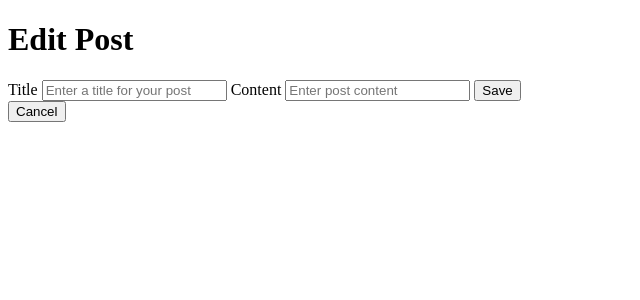
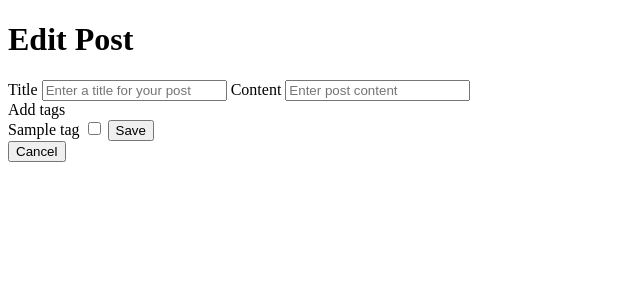
Before and after one commit to iam8/23-Blogly, a Flask app: template templates/edit_post.jinja2 in a window 1280 px wide. Shown: the top 300 px of the page, without its empty margins (0-640 px from the left). Run offline with Flask 3, Linux system fonts and the light colour scheme; the template is opened without the code that fills it: most values are stand-ins (such as "Sample title", 1, 10 or a date in 2020); parts of the project's set-up code (start-up, migrations or seed data) failed here and were passed over.

Commit message:
Add checkbox section for editing post tags

```diff
--- a/templates/edit_post.jinja2
+++ b/templates/edit_post.jinja2
@@ -22,6 +22,15 @@
         <label for="content">Content</label>
         <input id="content" type="text" name="content" placeholder="Enter post content">
 
+        <div>Add tags</div>
+        {% for tag in tags %}
+            <label for="tag{{ tag.id }}">{{ tag.name }}</label>
+            <input id="tag{{ tag.id }}"
+                   type="checkbox"
+                   name="tag{{ tag.id }}"
+                   value="{{ tag.name }}">
+        {% endfor %}
+
         <button>Save</button>
     </form>
 
```
